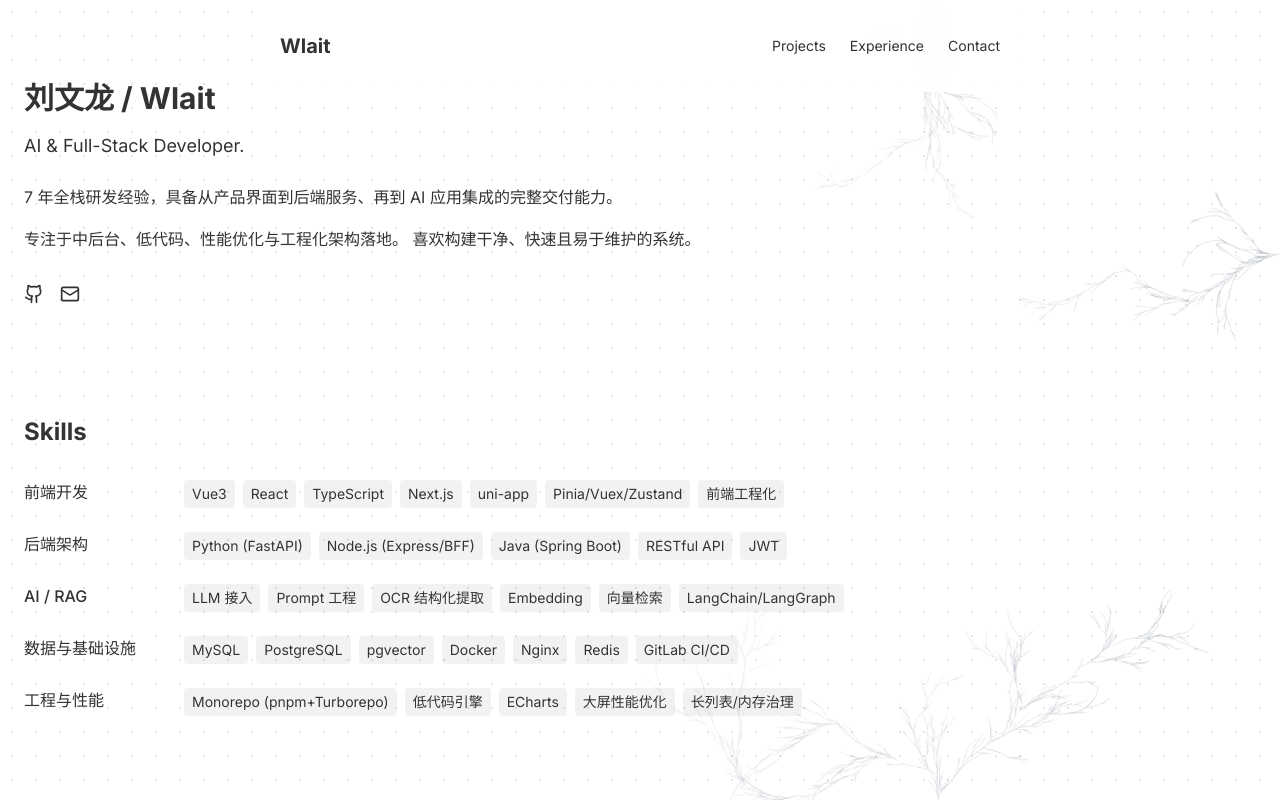
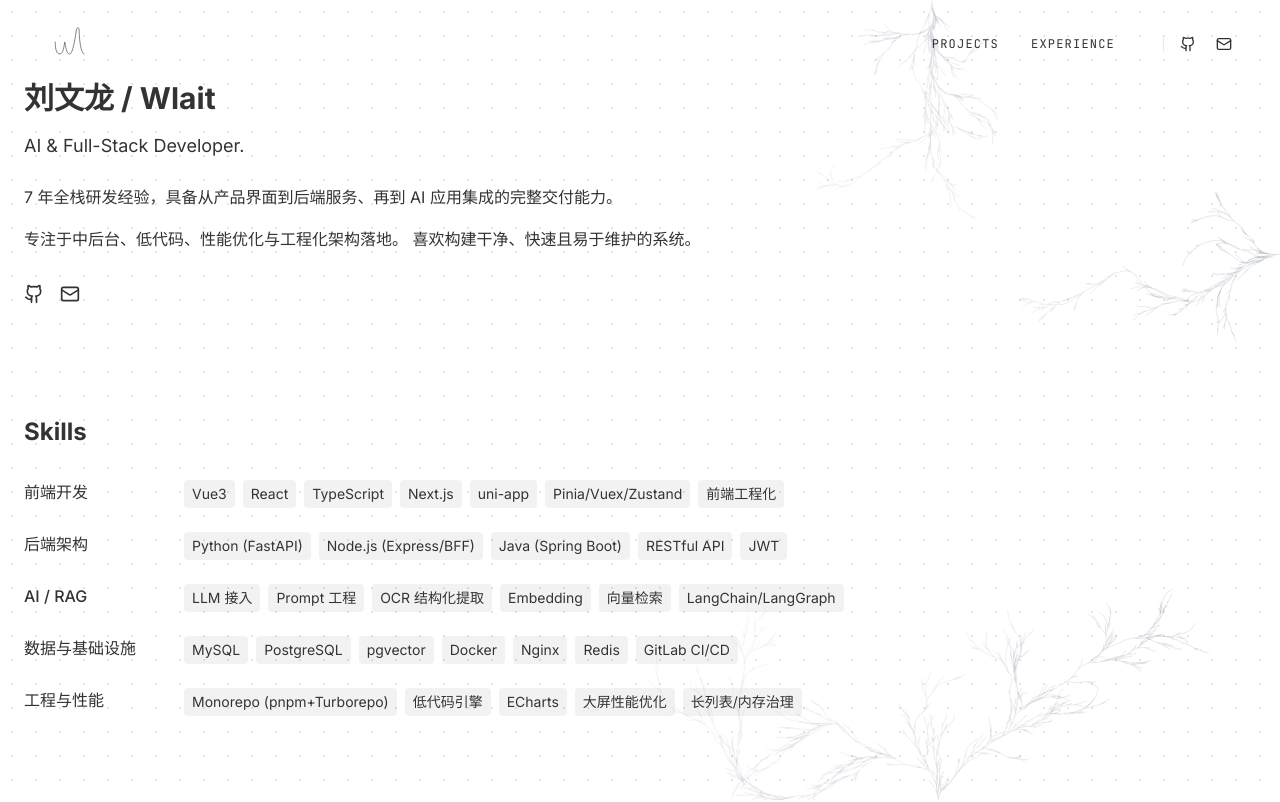
Before and after one commit to wloops/Wlait-Portfolio, a Next.js app: page / in a window 1280 px wide. Shown: the top 802 px of the page. Built offline with nearby package versions, Linux system fonts and the light colour scheme; a web font is replaced by a local one.

Commit message:
feat: Implement animated logo and update navbar
Introduces an animated SVG logo and refactors the navbar to incorporate it. The navigation links and layout have been adjusted for a cleaner, more modern aesthetic.

```diff
--- /dev/null
+++ b/components/Logo.tsx
@@ -0,0 +1,24 @@
+'use client';
+
+import { motion } from 'motion/react';
+
+export default function Logo({ className = "w-10 h-10" }: { className?: string }) {
+  return (
+    <svg
+      viewBox="0 0 100 100"
+      fill="none"
+      stroke="currentColor"
+      strokeWidth="1.5"
+      strokeLinecap="round"
+      strokeLinejoin="round"
+      className={className}
+    >
+      <motion.path
+        d="M 18 45 C 18 65, 22 75, 30 75 C 38 75, 40 55, 42 45 C 44 55, 46 75, 54 75 C 62 75, 68 35, 70 20 C 72 5, 78 5, 78 20 C 78 35, 82 75, 90 75"
+        initial={{ pathLength: 0, opacity: 0 }}
+        animate={{ pathLength: 1, opacity: 1 }}
+        transition={{ duration: 2, ease: "easeInOut", delay: 0.2 }}
+      />
+    </svg>
+  );
+}
--- a/components/Navbar.tsx
+++ b/components/Navbar.tsx
@@ -2,6 +2,8 @@
 
 import { motion } from 'motion/react';
 import Link from 'next/link';
+import Logo from './Logo';
+import { Github, Mail } from 'lucide-react';
 
 export default function Navbar() {
   return (
@@ -9,22 +11,30 @@ export default function Navbar() {
       initial={{ y: -20, opacity: 0 }}
       animate={{ y: 0, opacity: 1 }}
       transition={{ duration: 0.8, ease: [0.16, 1, 0.3, 1] }}
-      className="fixed top-0 left-0 right-0 z-50 flex items-center justify-between px-6 py-8 max-w-3xl mx-auto bg-background/80 backdrop-blur-sm"
+      className="fixed top-0 left-0 right-0 z-50 flex items-center justify-between px-6 py-6 md:px-12 mix-blend-multiply"
     >
-      <Link href="/" className="text-xl font-bold hover:opacity-60 transition-opacity">
-        Wlait
+      <Link href="/" className="hover:opacity-60 transition-opacity" aria-label="Home">
+        <Logo className="w-10 h-10 text-foreground" />
       </Link>
 
-      <div className="flex items-center gap-6 text-sm text-muted-foreground">
-        <Link href="#projects" className="hover:text-foreground transition-colors">
-          Projects
-        </Link>
-        <Link href="#experience" className="hover:text-foreground transition-colors">
-          Experience
-        </Link>
-        <Link href="mailto:hello@wlait.com" className="hover:text-foreground transition-colors">
-          Contact
-        </Link>
+      <div className="flex items-center gap-6 md:gap-8 font-mono text-xs uppercase tracking-widest">
+        <div className="hidden md:flex items-center gap-8 mr-4">
+          <Link href="/#projects" className="text-foreground hover:text-muted transition-colors">
+            Projects
+          </Link>
+          <Link href="/#experience" className="text-foreground hover:text-muted transition-colors">
+            Experience
+          </Link>
+        </div>
+
+        <div className="flex items-center gap-5 border-l border-border pl-6 md:pl-4">
+          <Link href="https://github.com/wlait" target="_blank" rel="noopener noreferrer" className="text-foreground hover:text-muted transition-colors" aria-label="GitHub">
+            <Github className="w-4 h-4" />
+          </Link>
+          <Link href="mailto:hello@wlait.com" className="text-foreground hover:text-muted transition-colors" aria-label="Email">
+            <Mail className="w-4 h-4" />
+          </Link>
+        </div>
       </div>
     </motion.nav>
   );
```
